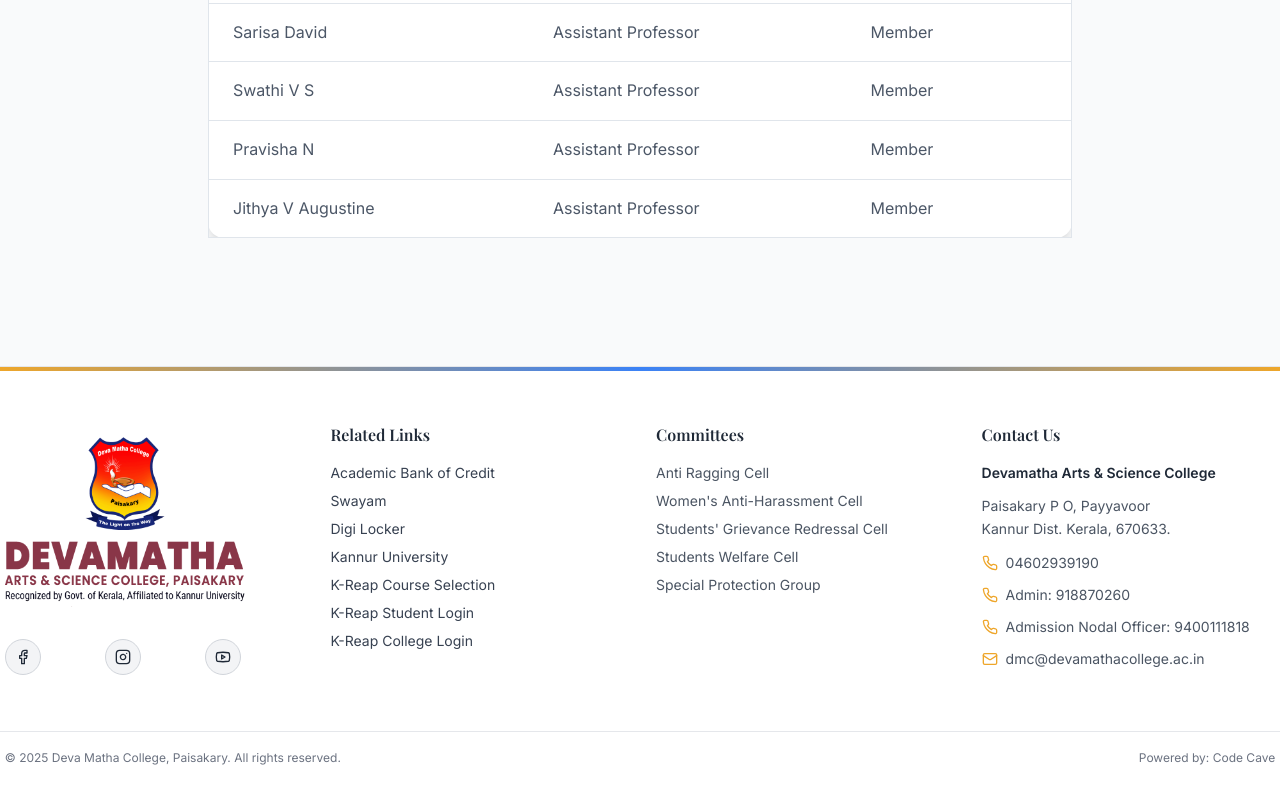
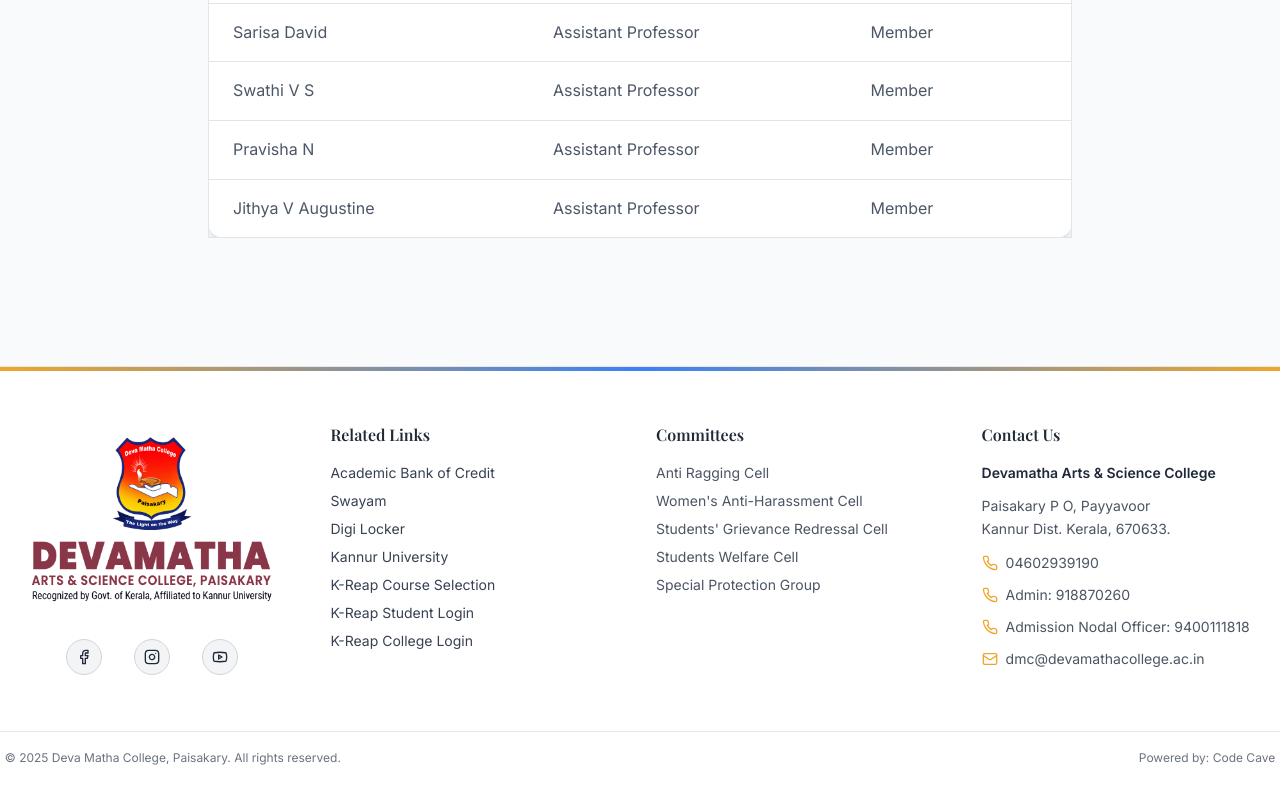
Before and after one commit to Code-cave-media/devamatha-collage, a React (Vite) app: page /iqac in a window 1280 px wide. Shown: the part 2098-2898 px from the top of the page. Built offline with nearby package versions, Linux system fonts and the light colour scheme; the HTML template or start-up script is replaced by a standard one.

Commit message:
Change PG Programmes text to 2 Years Post Graduate Programme, center social media links in footer

```diff
--- a/src/components/CollegeFooter.tsx
+++ b/src/components/CollegeFooter.tsx
@@ -10,7 +10,7 @@ const CollegeFooter = () => (
     <div className="container py-14">
       <div className="grid grid-cols-1 sm:grid-cols-2 lg:grid-cols-4 gap-8 items-start">
         {/* Brand */}
-        <motion.div initial={{ opacity: 0, y: 20 }} whileInView={{ opacity: 1, y: 0 }} viewport={{ once: true }} className="flex flex-col items-start">
+        <motion.div initial={{ opacity: 0, y: 20 }} whileInView={{ opacity: 1, y: 0 }} viewport={{ once: true }} className="flex flex-col items-center">
           <div className="mb-4">
             <Link to="/" className="inline-block">
               <img
@@ -20,7 +20,7 @@ const CollegeFooter = () => (
               />
             </Link>
           </div>
-          <div className="flex gap-16">
+          <div className="flex gap-8 justify-center w-full">
             {[
               { Icon: Facebook, label: "Facebook", url: "https://www.facebook.com/share/18QMWeJENw/" },
               { Icon: Instagram, label: "Instagram", url: "https://www.instagram.com/devamathacollegepaisakary/#" },
--- a/src/components/CoursesSection.tsx
+++ b/src/components/CoursesSection.tsx
@@ -170,7 +170,7 @@ const CoursesSection = () => {
                 />
               )}
               <span className="relative z-10 flex items-center gap-2">
-                <GraduationCap className="w-4 h-4" /> PG Programmes
+                <GraduationCap className="w-4 h-4" /> 2 Years Post Graduate Programme
               </span>
             </button>
           </div>
--- a/src/data/courseData.ts
+++ b/src/data/courseData.ts
@@ -367,7 +367,7 @@ export const courses: Course[] = [
   {
     id: "ma-english",
     name: "MA English",
-    description: "MA English is a FYUGP postgraduate programme that offers advanced study in English literature, language, and critical theory. The course enhances analytical, interpretative, and research skills through an in-depth exploration of literary texts, cultural contexts, and theoretical perspectives.",
+    description: "MA English is a 2 years post graduate programme that offers advanced study in English literature, language, and critical theory. The course enhances analytical, interpretative, and research skills through an in-depth exploration of literary texts, cultural contexts, and theoretical perspectives.",
     internship: "",
     careerOpportunities: [
       "Lecturer/Assistant Professor",
@@ -407,7 +407,7 @@ export const courses: Course[] = [
   {
     id: "mcom-finance",
     name: "M.Com Finance",
-    description: "M.Com in Finance is a FYUGP postgraduate programme that provides advanced knowledge in financial management, investment analysis, accounting, and corporate finance. The course is designed to develop analytical, decision-making, and research skills required for higher-level roles in finance and commerce.",
+    description: "M.Com in Finance is a 2 years post graduate programme that provides advanced knowledge in financial management, investment analysis, accounting, and corporate finance. The course is designed to develop analytical, decision-making, and research skills required for higher-level roles in finance and commerce.",
     internship: "",
     careerOpportunities: [
       "Financial Analyst",
```
